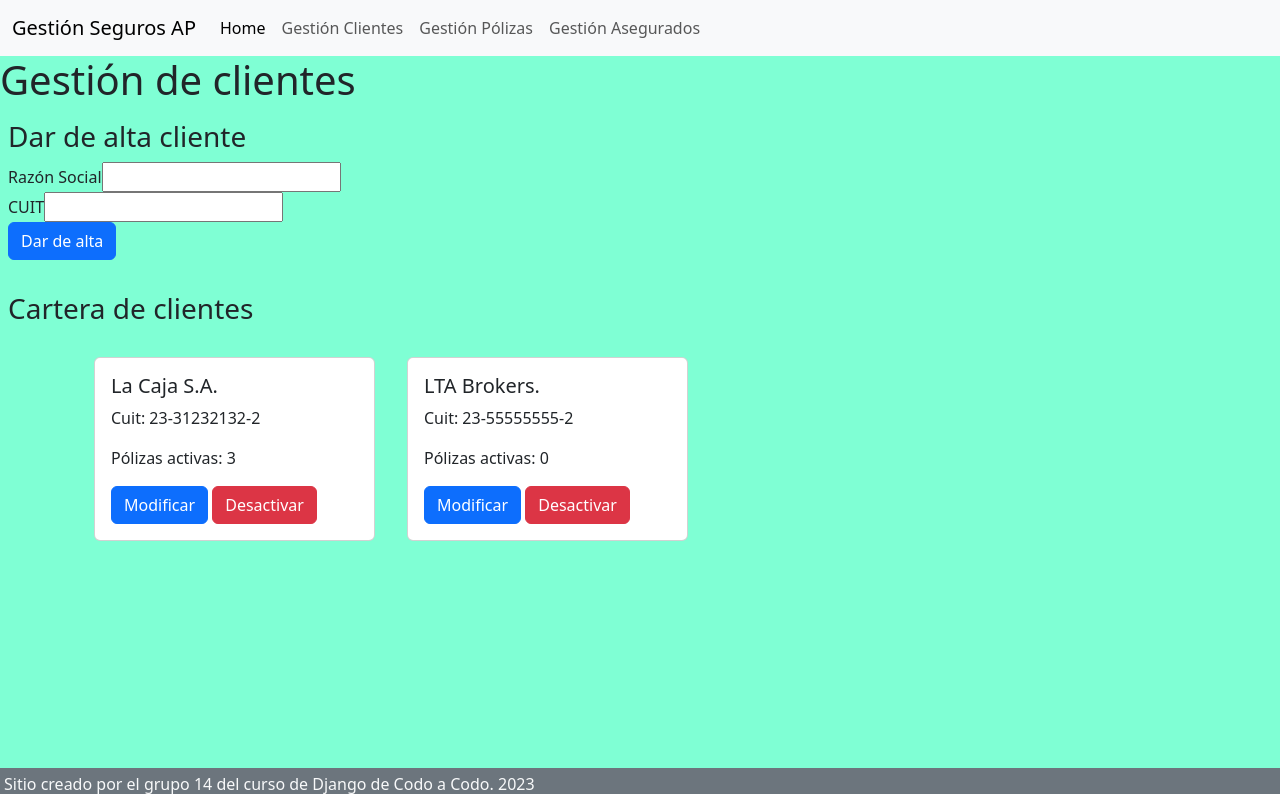
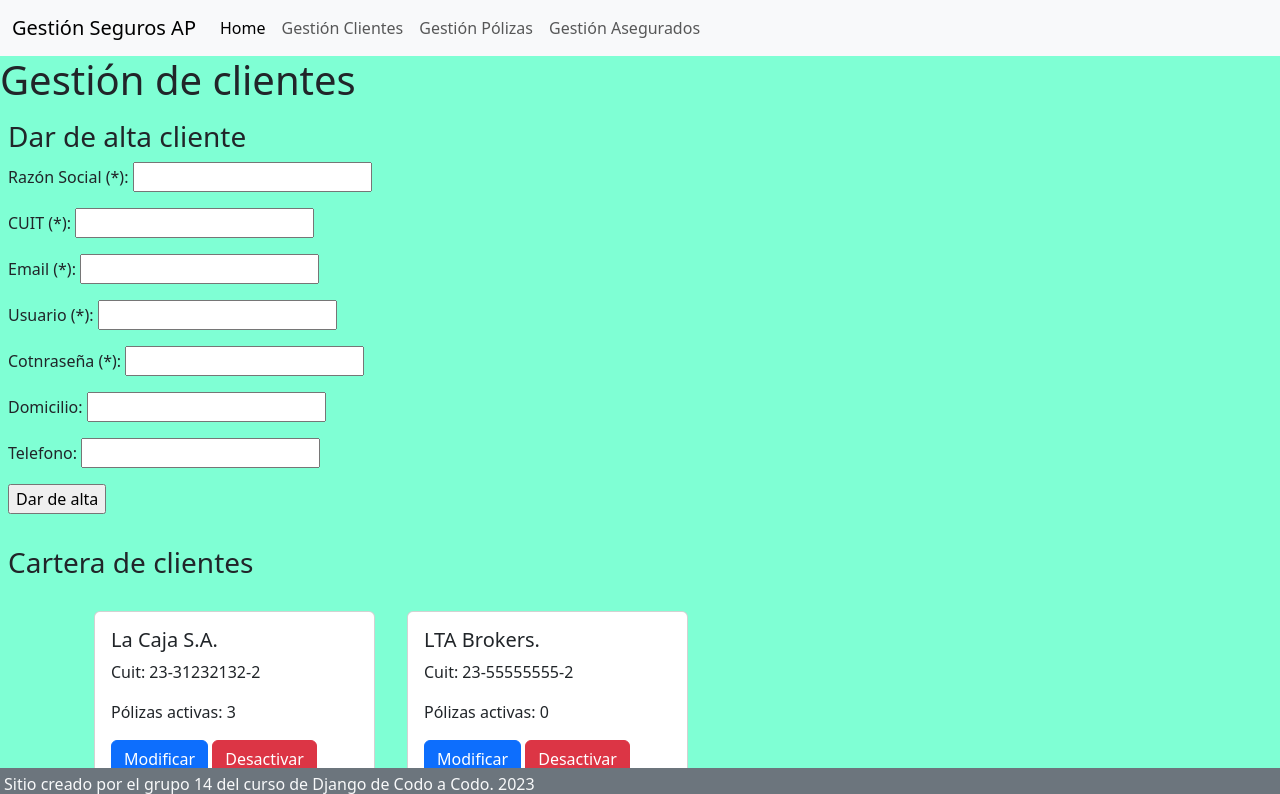
Before and after one commit to Maxtric90/segurosAP, a Django app: page /gestion_seguros/gestion_clientes/ in a window 1280 px wide. Shown: the top 794 px of the page. Run offline with Django 4.2, Linux system fonts and the light colour scheme; some libraries are stand-ins or nearby versions.

Commit message:
formulario de alta de cliente versión inicial

```diff
--- /dev/null
+++ b/gestion_seguros/forms.py
@@ -0,0 +1,29 @@
+from django import forms
+
+TYPE_CHOICES={
+    ("general", "General"),
+    ("diploma_tramite", "Diploma en trámite"),
+    ("otros", "Otros")
+}
+
+class AltaClienteForm(forms.Form):
+    razonSocial = forms.CharField(max_length=30, min_length=3, required=True,
+        widget=forms.TextInput(),
+        label="Razón Social (*)")
+    CUIT = forms.CharField(max_length=30, min_length=3, required=True, label="CUIT (*)")
+    email = forms.EmailField(label="Email (*)", required=True)
+    usuario = forms.CharField(max_length=20, min_length=4, required=True, label="Usuario (*)")
+    contrasena = forms.CharField(max_length=20, min_length=5, widget=forms.PasswordInput, required=True, label="Cotnraseña (*)")
+    domicilio = forms.CharField(max_length=60, required=False, label="Domicilio")
+    telefono = forms.IntegerField(required=False, label="Telefono")
+
+
+class Enviarconsultaforma(forms.Form):
+    mail=forms.EmailField(label="Email ", required=True)
+    tipo = forms.ChoiceField(
+        choices=TYPE_CHOICES,
+    )
+    fecha = forms.DateField(
+        widget=forms.SelectDateWidget()
+    )
+    mensaje = forms.CharField(widget=forms.Textarea)
--- a/gestion_seguros/templates/gestion_seguros/base.html
+++ b/gestion_seguros/templates/gestion_seguros/base.html
@@ -20,7 +20,7 @@
               <div class="collapse navbar-collapse" id="navbarNav">
                 <ul class="navbar-nav">
                   <li class="nav-item">
-                    <a class="nav-link active" aria-current="page" href="{% url 'Index' %}">Home</a>
+                    <a class="nav-link active" aria-current="page" href="{% url 'index' %}">Home</a>
                   </li>
                   <li class="nav-item">
                     <a class="nav-link" href="{% url 'gestion_clientes' %}">Gestión Clientes</a>
--- a/gestion_seguros/templates/gestion_seguros/gestion_clientes.html
+++ b/gestion_seguros/templates/gestion_seguros/gestion_clientes.html
@@ -7,10 +7,10 @@
 
 <div class="p-2 mb-3">
     <h3>Dar de alta cliente</h3>
-    <form>
-        <label>Razón Social<input type="text" id="Name" name="Name" /></label><br>
-        <label>CUIT<input type="text" id="CUIT" name="CUIT" /></label><br>
-        <input type="submit" value="Dar de alta" class="btn btn-primary">
+    <form action="" method="POST">
+        {% csrf_token %}
+        {{form.as_p}}
+        <input type="submit" value="Dar de alta">
     </form>
 </div>
 
--- a/gestion_seguros/urls.py
+++ b/gestion_seguros/urls.py
@@ -2,7 +2,7 @@ from django.urls import path
 from . import views
 
 urlpatterns = [
-    path('', views.index, name='Index'),
+    path('', views.index, name='index'),
     path('gestion_clientes/', views.gestion_clientes, name='gestion_clientes'),
     path('gestion_polizas/', views.gestion_polizas, name='gestion_polizas'),
     path('gestion_asegurados/', views.gestion_asegurados, name='gestion_asegurados'),
--- a/gestion_seguros/views.py
+++ b/gestion_seguros/views.py
@@ -1,5 +1,6 @@
-from django.shortcuts import render
+from django.shortcuts import render, redirect
 from django.http import HttpResponse
+from .forms import AltaClienteForm
 
 # Create your views here.
 def index(request):
@@ -16,9 +17,15 @@ def gestion_clientes(request):
          'polizas_activas': 0}
     ]
 
-    context={
-        'clientes': clientes
-    }
+    if request.method == "POST":
+        alta_cliente_form = AltaClienteForm(request.POST)
+        if alta_cliente_form.is_valid():
+            print(alta_cliente_form.cleaned_data['razonSocial'])
+            return redirect("index")
+    else:
+        alta_cliente_form = AltaClienteForm()
+    context = {'clientes': clientes, 'form': alta_cliente_form}
+    print(request.POST)
     return render(request, 'gestion_seguros/gestion_clientes.html', context)
 
 def gestion_polizas(request):
```
